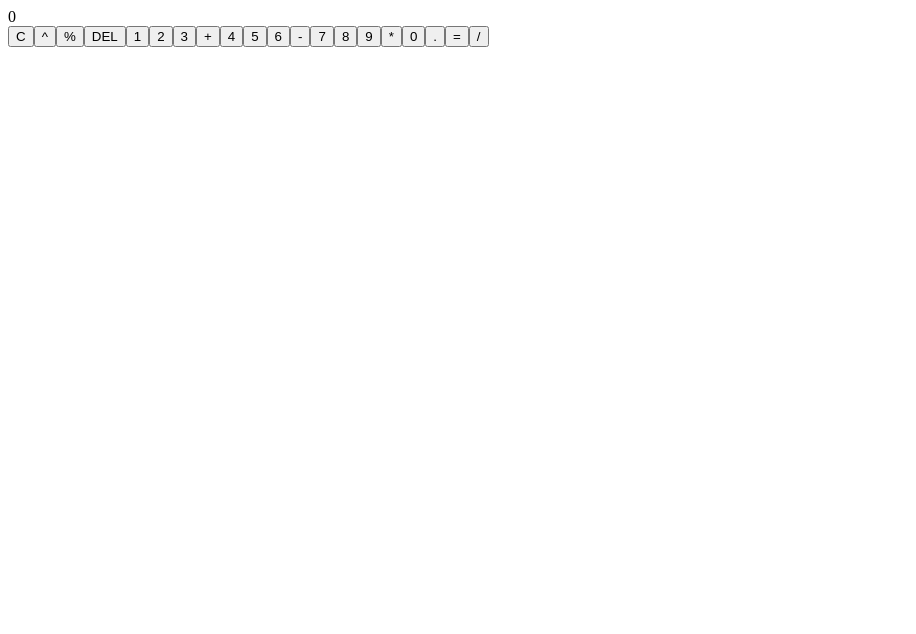
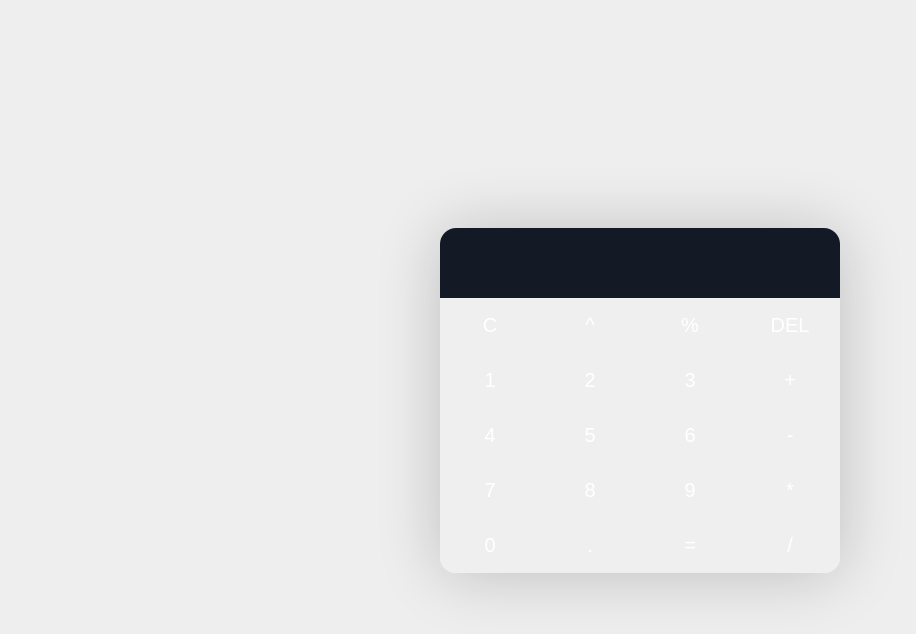
Before and after one commit to adeng45/calculator, a React (Create React App) app: page / in a window 1280 px wide. Shown: the top 634 px of the page, without its empty margins (0-916 px from the left). Built offline with nearby package versions, Linux system fonts and the light colour scheme.

Commit message:
added functionality

```diff
--- /dev/null
+++ b/src/App.css
@@ -0,0 +1,75 @@
+/* Change to be nicer! */
+:root {
+    --primary: #d81e5b;
+    --secondary: #8c38ff;
+    --dark: #131a26;
+    --light: #eee;
+}
+
+* {
+    margin: 0;
+    padding: 0;
+    box-sizing: border-box;
+    /* Change! */
+    font-family: 'Fira Sans', sans-serif;
+}
+
+body {
+    background-color: var(--light);
+}
+
+.App {
+    display: flex;
+    min-height: 100vh;
+    align-items: center;
+    justify-content: center;
+}
+
+.calculator {
+    width: 100%;
+    max-width: 400px;
+    background-color: #FFF;
+    border-radius: 16px;
+    overflow: hidden;
+    box-shadow: 0px 2px 64px rgba(0, 0, 0, 0.2);
+}
+
+.display {
+    height: 70px;
+    padding: 16px;
+    padding-top: 18px;
+    text-align: right;
+    background-color: var(--dark);
+    color: var(--light);
+    font-size: 30px;
+    font-weight: 300;
+}
+
+.display span {
+    padding-right: 15px;
+}
+
+button {
+    appearance: none;
+    border: none;
+    outline: none;
+    color: #FFF;
+    font-size: 20px;
+    padding: 16px;
+    cursor: pointer;
+    transition: 0.4s;
+}
+
+/* Change to be cooler! */
+button:hover {
+    opacity: 0.9;
+}
+
+.buttons {
+    display: flex;
+    flex-wrap: wrap;
+}
+
+.buttons button {
+    flex: 1 1 25%;
+}
--- a/src/App.js
+++ b/src/App.js
@@ -1,6 +1,24 @@
+import './App.css';
+import  { useState } from 'react';
+
+
 function App() {
 
-  const sideOps = ["+", "-", "*"];
+  const [res, setRes] = useState("");
+
+  //Generates the middle 3 rows.
+  const operators = ['+', '-', '*', '/', '^', '%', '.'];
+
+  const del = (i) => {
+    if (res === '') {
+      return;
+    }
+    setRes(res.slice(0, i));
+  }
+
+  const evaluate = () => {
+    setRes(eval(res).toString());
+  }
 
   const generate = () => {
 
@@ -9,35 +27,61 @@ function App() {
     for (let i = 0; i < 3; i++) {
       for (let j = 1; j < 4; j++) {
         buttons.push(
-          <button key={3 * i + j}>{3 * i + j}</button>
+          <button className='digit' onClick={() => updateRes((3 * i + j).toString())}>{3 * i + j}</button>
         )
       }
       buttons.push(
-        <button key={sideOps[i]}>{sideOps[i]}</button>
+        <button className='op' onClick={() => updateRes(operators[i])}>{operators[i]}</button>
       )
     }
 
     return buttons;
   }
 
+  const updateRes = (value) => {
+
+    //Don't want to start off with an operator.
+    if (res === '' && operators.includes(value))  {
+      return;
+    }
+
+    //No consecutive operators.
+    if (operators.includes(value) && operators.includes(res.slice(-1))) {
+      return;
+    }
+
+    //Leading 0
+    if (res === '0' && !operators.includes(value)) {
+      setRes(value);
+      return;
+    }
+
+    setRes(res + value);
+  }
+
   return (
     <div className="App">
       <div className="calculator">
         <div className="display">
-          0
+        <span>{res}</span>
         </div>
 
-        <button>C</button>
-        <button>^</button>
-        <button>%</button>
-        <button>DEL</button>
+        <div className="buttons">
+          {/* Top row */}
+          <button className='op' onClick={() => del(0)}>C</button>
+          <button className='op' onClick={() => updateRes('^')}>^</button>
+          <button className='op' onClick={() => updateRes('%')}>%</button>
+          <button className='op' onClick={() => del(-1)}>DEL</button>
 
-        {generate()}
+          {/* Middle 3 rows. */}
+          {generate()}
 
-        <button>0</button>
-        <button>.</button>
-        <button>=</button>
-        <button>/</button>
+          {/* Bottom row */}
+          <button className='digit' onClick={() => updateRes('0')}>0</button>
+          <button className='op' onClick={() => updateRes('.')}>.</button>
+          <button className='op' onClick={() => evaluate()}>=</button>
+          <button className='op' onClick={() => updateRes('/')}>/</button>
+        </div>
 
       </div>
     </div>
```
